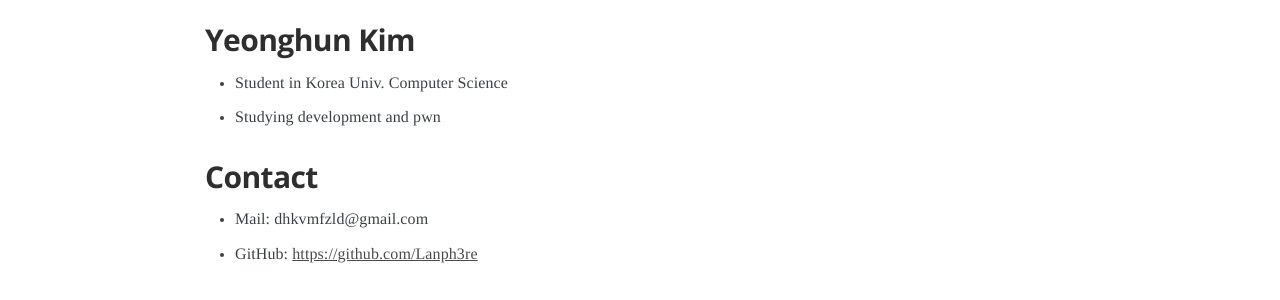
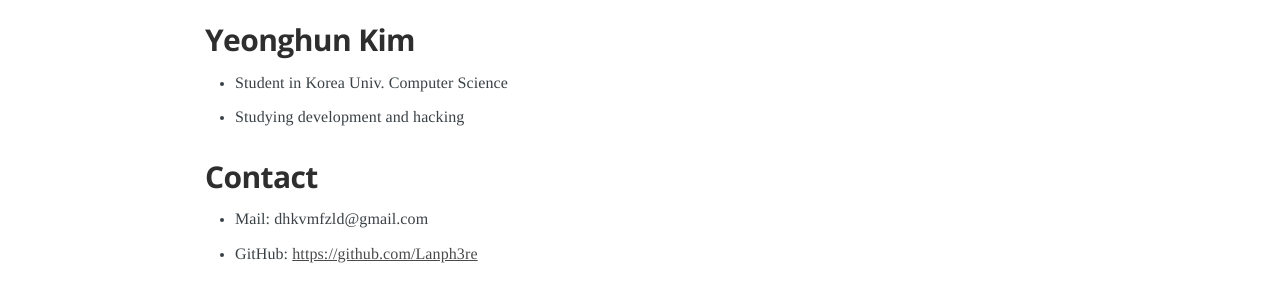
Before and after one commit to Lanph3re/lanph3re.github.io, a Jekyll site: the page built from about/index.html, in a window 1280 px wide. Shown: the part 432-732 px from the top of the page. Built offline with Jekyll 4.4.1, drawn with Linux system fonts in a browser that asks for light colours; some web fonts are replaced.

Commit message:
EDIT: edit about page and a post

```diff
--- a/_data/authors.yml
+++ b/_data/authors.yml
@@ -4,4 +4,4 @@ lanphere:
   location: Seoul, Korea
   url_full: http://lanph3re.github.io
   url: lanph3re.github.io
-  bio: Student in Korea University. Studying development and pwn.
+  bio: Student in Korea University. Studying development and hacking.
--- a/about/index.html
+++ b/about/index.html
@@ -37,7 +37,7 @@ current: about
     <h3>Yeonghun Kim</h3>
     <ul>
       <li>Student in Korea Univ. Computer Science</li>
-      <li>Studying development and pwn</li>
+      <li>Studying development and hacking</li>
     </ul>
     <h3>Contact</h3>
     <ul>
```
Also changed, not shown: _posts/2019-12-31-memoir-of-2019.md (+3 -0 lines).
